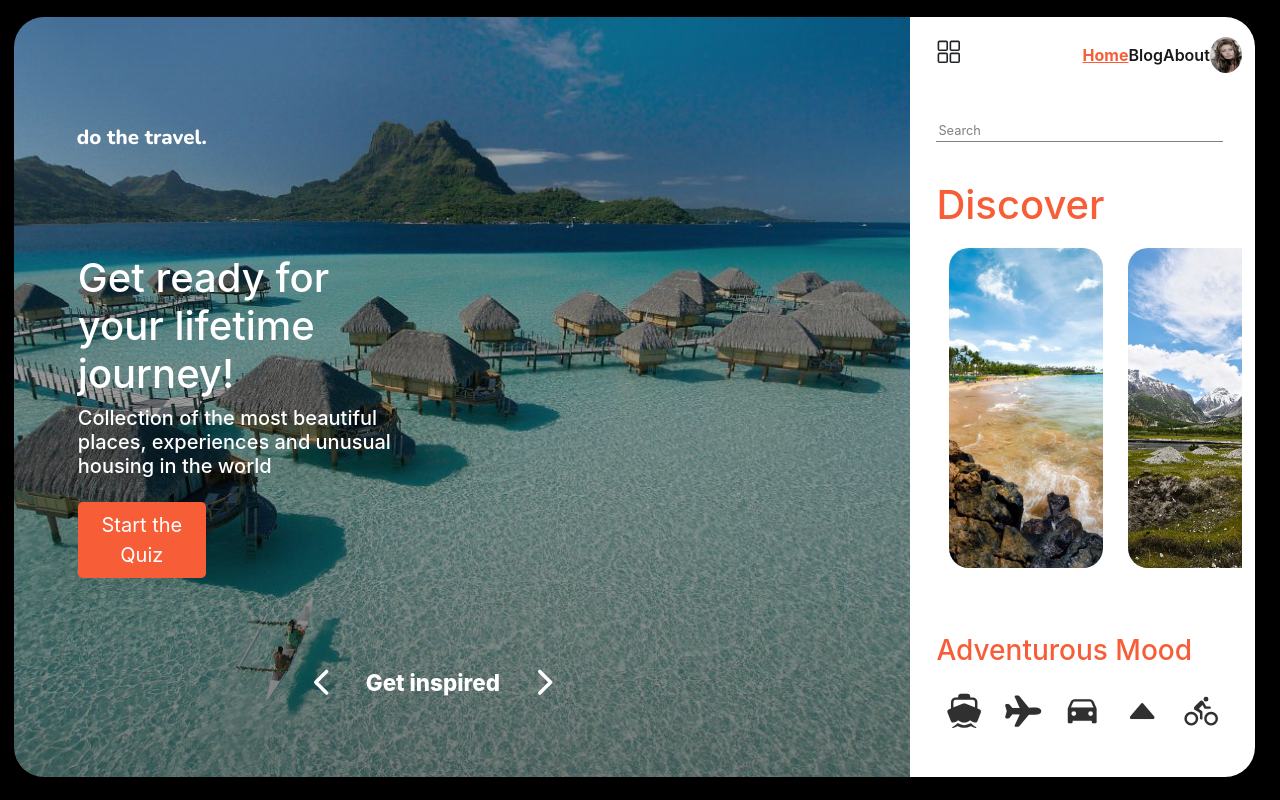
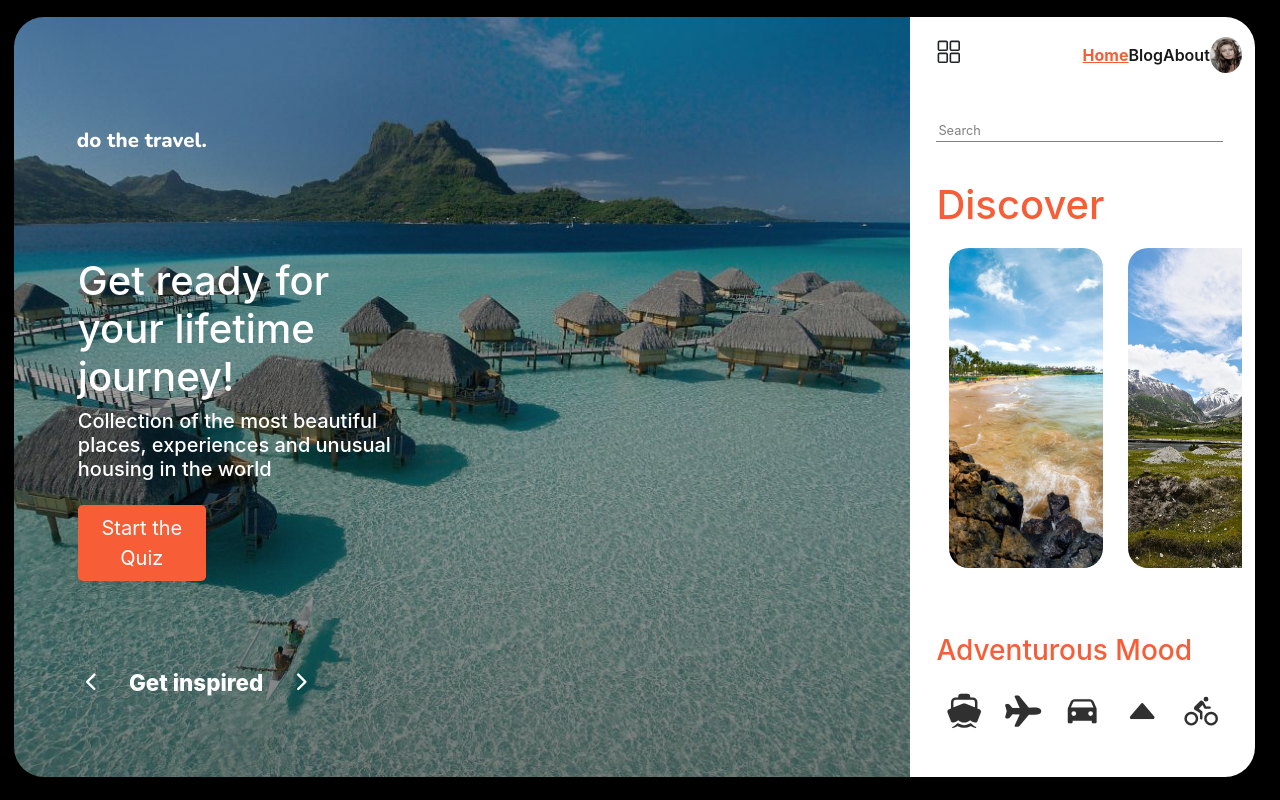
Before and after one commit to bidodev/react-dtravel-client, a React (Create React App) app: page / in a window 1280 px wide. Shown: the top 800 px of the page. Built offline with nearby package versions, Linux system fonts and the light colour scheme.

Commit message:
get inspiration on flex start

```diff
--- a/src/components/intro/landing/landing.title.styles.scss
+++ b/src/components/intro/landing/landing.title.styles.scss
@@ -51,7 +51,7 @@
   }
   .pagination {
     width: 25vw;
-    align-self: center;
+    padding-left: 5vw;
     display: flex;
     align-items: center;
 
@@ -61,8 +61,8 @@
       margin: 0 2vw;
     }
     ion-icon {
-      font-size: 3vw;
-      --ionicon-stroke-width: 26px;
+      font-size: 2vw;
+      --ionicon-stroke-width: 20px;
     }
   }
 }
```
